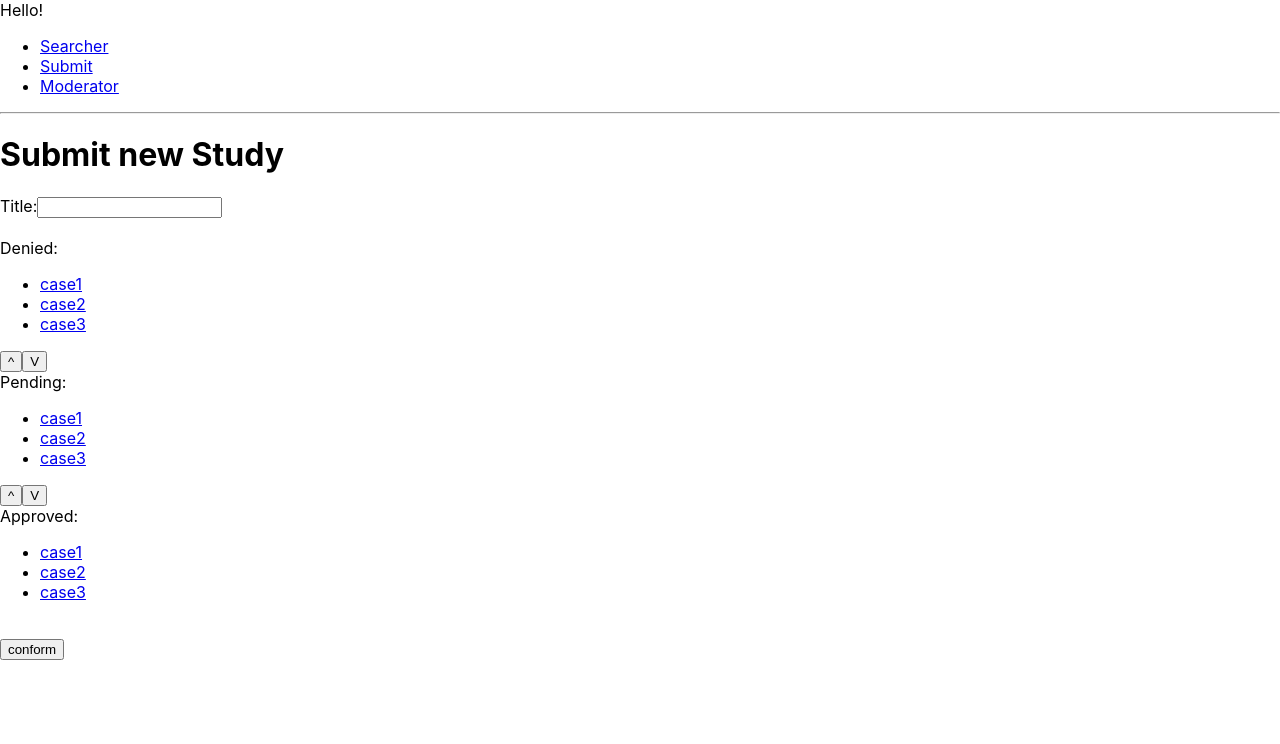
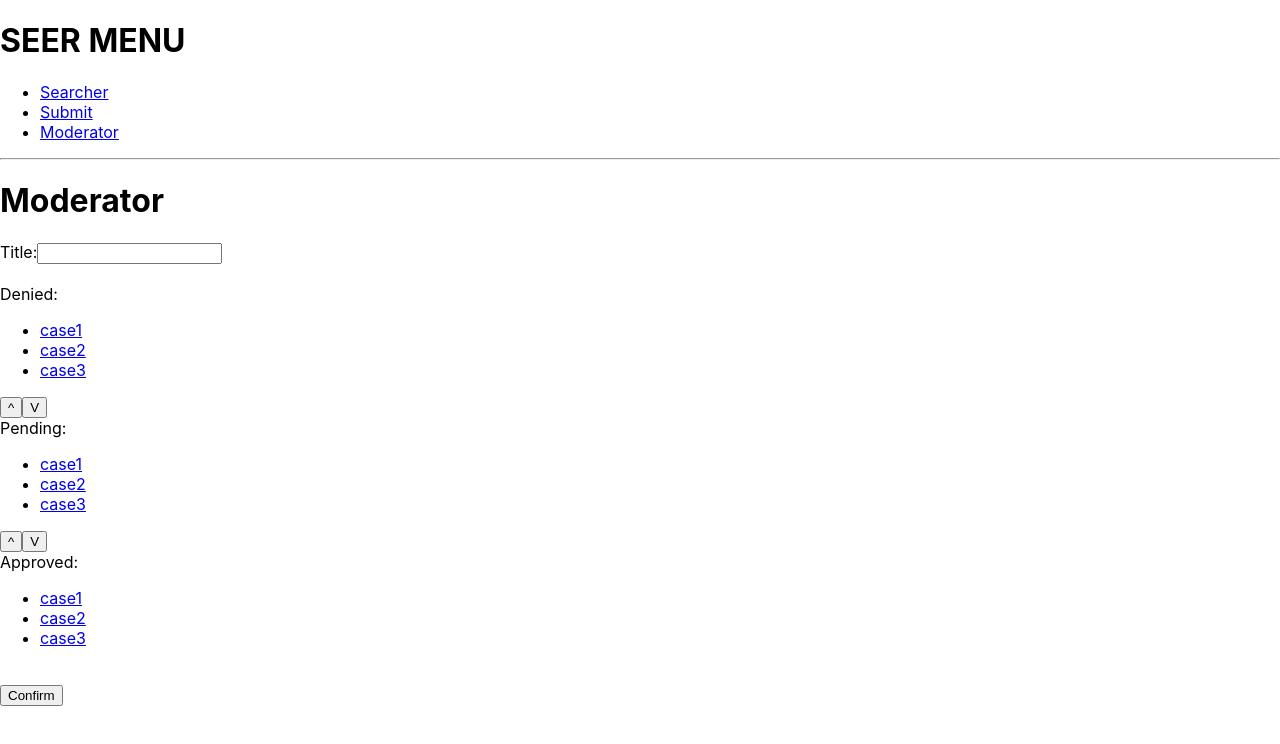
Before and after one commit to pizza-burger/akl-ense-701, a React (Create React App) app: page /moderator in a window 1280 px wide. Shown: the top 744 px of the page. Built offline with nearby package versions, Linux system fonts and the light colour scheme.

Commit message:
General UI update
Did some spellchecks with title additions and button additions.

```diff
--- a/src/Home.js
+++ b/src/Home.js
@@ -12,7 +12,7 @@ import Searcher from "./Searcher.js";
 function Home() {
   return (
     <Router>
-      <div>Hello!</div>
+      <h1>SEER MENU</h1>
       <div>
         <ul>
           <li>
--- a/src/Moderator.js
+++ b/src/Moderator.js
@@ -4,7 +4,7 @@ class Moderator extends React.Component {
   render() {
     return (
       <div className="Moderator">
-        <h1>Submit new Study</h1>
+        <h1>Moderator</h1>
         <form>
 
           <label for="title">Title:</label>
@@ -37,7 +37,7 @@ class Moderator extends React.Component {
               <li><a href="#">case3</a></li>
             </ul>
           </div><br />
-          <button type="conform">conform</button>
+          <button type="confirm">Confirm</button>
         </form>
       </div>
     );
--- a/src/Searcher.js
+++ b/src/Searcher.js
@@ -14,8 +14,10 @@ class Searcher extends React.Component {
           to
           <label for="Edate"> End Date: </label>
           <input type="date" id="Edate" name="Edate"></input><br />
-        </form>
+        </form><br />
+        <button type="Search">Search</button>
       </div>
+
     );
   }
 };
--- a/src/pages/SubmitStudy.js
+++ b/src/pages/SubmitStudy.js
@@ -11,6 +11,7 @@ class SubmitStudy extends React.Component {
           <label for="author">Author: </label><br />
           <input type="text" id="author" name="author"></input>
         </form>
+        <button type="submit">Submit</button>
       </div>
     );
   }
```
